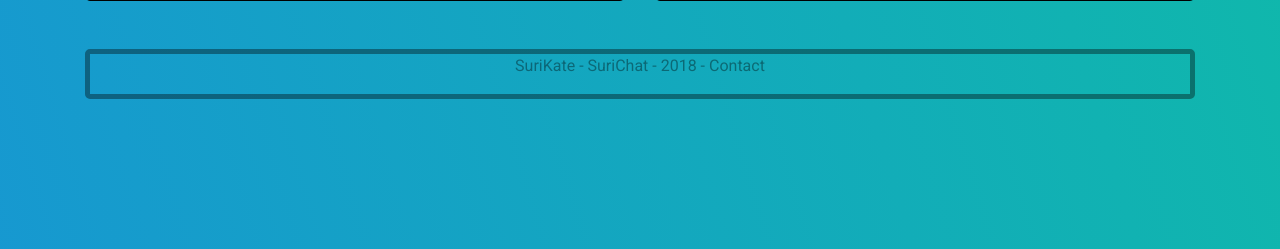
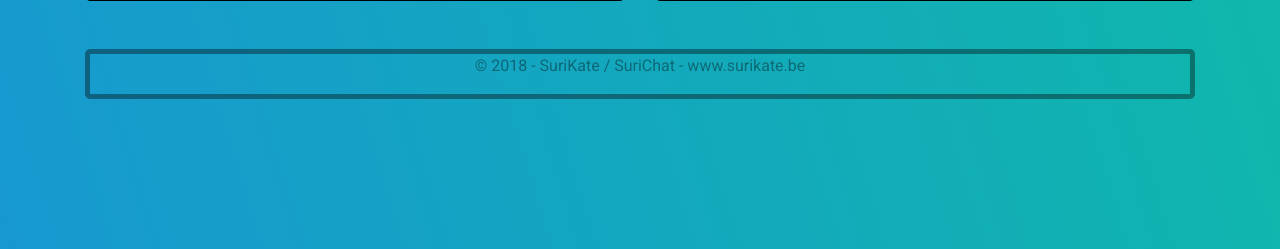
Before and after one commit to geocani/surichat, a PHP site: page /main2.php in a window 1280 px wide. Shown: the part 482-731 px from the top of the page. Run offline with PHP 8.4, Linux system fonts and the light colour scheme.

Commit message:
maj copy

```diff
--- a/main2.php
+++ b/main2.php
@@ -153,7 +153,7 @@
         <!-- COPY -->
         <div class="col-md-12">
             <div class="copy">
-                <p>SuriKate - SuriChat - 2018 - Contact </p>
+                <p>© 2018 - SuriKate / SuriChat - www.surikate.be </p>
             </div>
         </div>
     </div>
```
